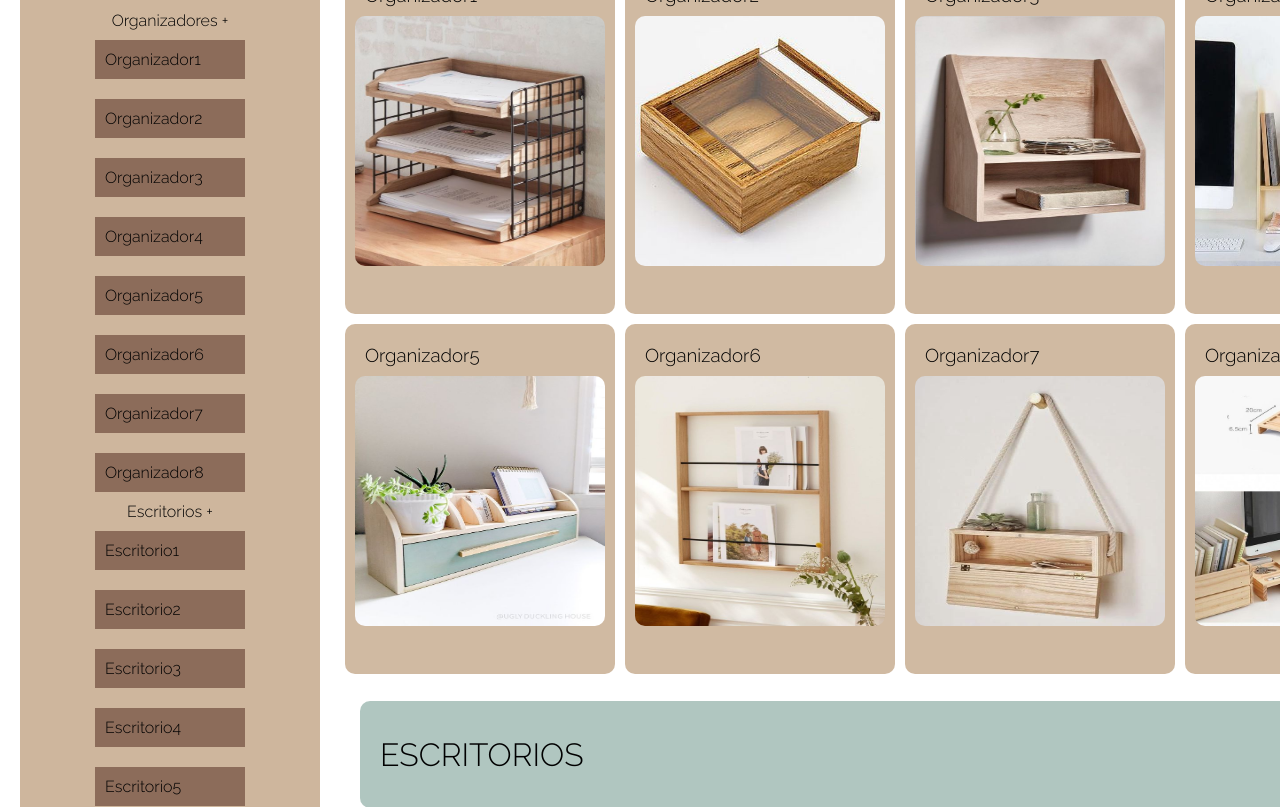
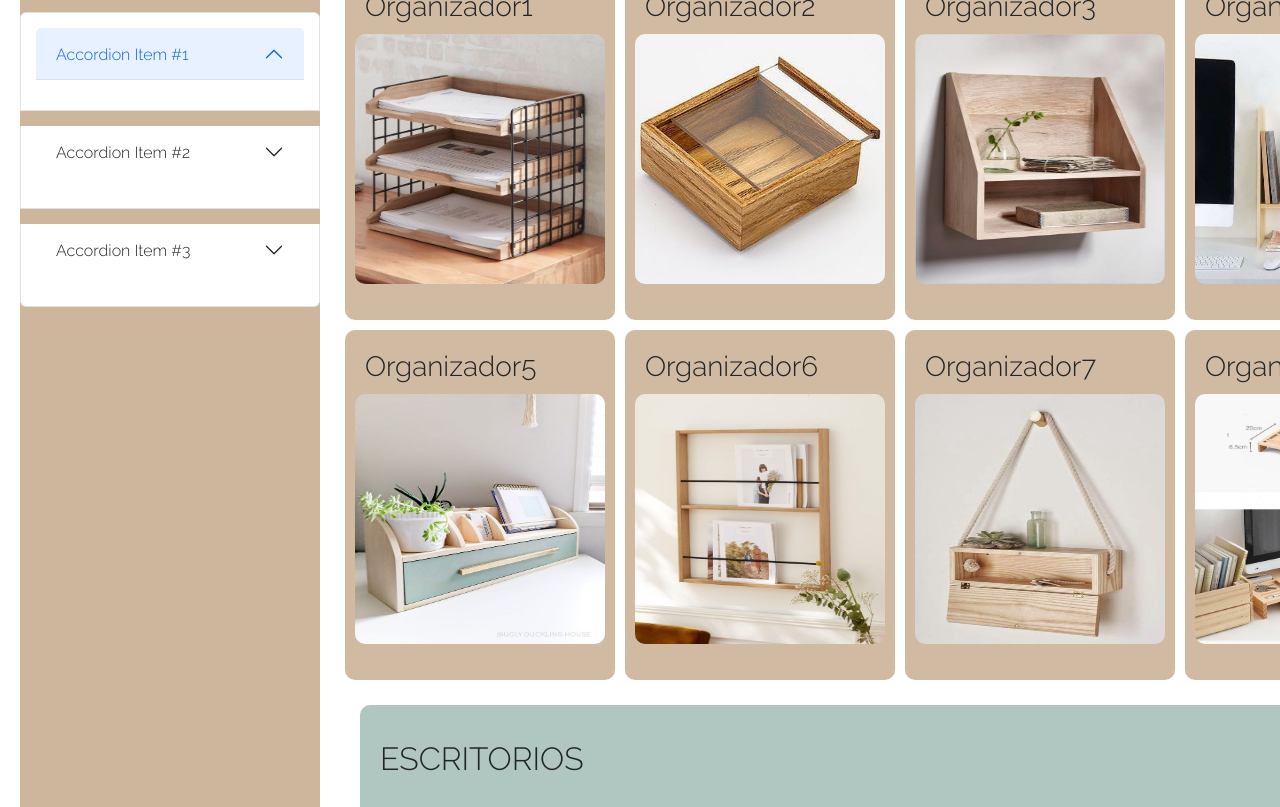
Before and after one commit to BeFlama/hazelnut-page, a plain HTML site: page pages/Productos.html in a window 1280 px wide. Shown: the part 271-1078 px from the top of the page. Drawn offline with nearby package versions, Linux system fonts and the light colour scheme.

Commit message:
agrego boostraps a pagprods menu

```diff
--- a/pages/Productos.html
+++ b/pages/Productos.html
@@ -7,7 +7,9 @@
     <link rel="preconnect" href="https://fonts.googleapis.com">
     <link rel="preconnect" href="https://fonts.gstatic.com" crossorigin>
     <link href="https://fonts.googleapis.com/css2?family=Comfortaa:wght@300&family=Raleway:wght@100;300&display=swap" rel="stylesheet">
+    <meta name="viewport" content="width=device-width, initial-scale=1">
     <title>Hazelnut - Home</title>
+    <link href="https://cdn.jsdelivr.net/npm/bootstrap@5.2.2/dist/css/bootstrap.min.css" rel="stylesheet" integrity="sha384-Zenh87qX5JnK2Jl0vWa8Ck2rdkQ2Bzep5IDxbcnCeuOxjzrPF/et3URy9Bv1WTRi" crossorigin="anonymous">
     <link rel="shortcut icon" href="../assets/img/icons/favicon-32x32.png">
     <link rel="stylesheet" href="../css/styles.css">
 </head>
@@ -29,28 +31,46 @@
         </div>
         <div class="li__prods">
             <h2>Hazelnut</h2>
-            <section class="nav__prod">
-                <ul>Organizadores +
-                    <li>Organizador1</li>
-                    <li>Organizador2</li>
-                    <li>Organizador3</li>
-                    <li>Organizador4</li>
-                    <li>Organizador5</li>
-                    <li>Organizador6</li>
-                    <li>Organizador7</li>
-                    <li>Organizador8</li>
-                </ul>
-                <ul>Escritorios +
-                    <li>Escritorio1</li>
-                    <li>Escritorio2</li>
-                    <li>Escritorio3</li>
-                    <li>Escritorio4</li>
-                    <li>Escritorio5</li>
-                    <li>Escritorio6</li>
-                    <li>Escritorio7</li>
-                    <li>Escritorio8</li>
-                </ul>
-            </section>
+            <div class="boostrap_list">
+                <div class="accordion" id="accordionExample">
+                    <div class="accordion-item">
+                    <h2 class="accordion-header" id="headingOne">
+                        <button class="accordion-button" type="button" data-bs-toggle="collapse" data-bs-target="#collapseOne" aria-expanded="true" aria-controls="collapseOne">
+                        Accordion Item #1
+                        </button>
+                    </h2>
+                    <div id="collapseOne" class="accordion-collapse collapse" aria-labelledby="headingOne" data-bs-parent="#accordionExample">
+                        <div class="accordion-body">
+                        <strong>This is the first item's accordion body.</strong> It is shown by default, until the collapse plugin adds the appropriate classes that we use to style each element. These classes control the overall appearance, as well as the showing and hiding via CSS transitions. You can modify any of this with custom CSS or overriding our default variables. It's also worth noting that just about any HTML can go within the <code>.accordion-body</code>, though the transition does limit overflow.
+                        </div>
+                    </div>
+                    </div>
+                    <div class="accordion-item">
+                    <h2 class="accordion-header" id="headingTwo">
+                        <button class="accordion-button collapsed" type="button" data-bs-toggle="collapse" data-bs-target="#collapseTwo" aria-expanded="false" aria-controls="collapseTwo">
+                        Accordion Item #2
+                        </button>
+                    </h2>
+                    <div id="collapseTwo" class="accordion-collapse collapse" aria-labelledby="headingTwo" data-bs-parent="#accordionExample">
+                        <div class="accordion-body">
+                        <strong>This is the second item's accordion body.</strong> It is hidden by default, until the collapse plugin adds the appropriate classes that we use to style each element. These classes control the overall appearance, as well as the showing and hiding via CSS transitions. You can modify any of this with custom CSS or overriding our default variables. It's also worth noting that just about any HTML can go within the <code>.accordion-body</code>, though the transition does limit overflow.
+                        </div>
+                    </div>
+                    </div>
+                    <div class="accordion-item">
+                    <h2 class="accordion-header" id="headingThree">
+                        <button class="accordion-button collapsed" type="button" data-bs-toggle="collapse" data-bs-target="#collapseThree" aria-expanded="false" aria-controls="collapseThree">
+                        Accordion Item #3
+                        </button>
+                    </h2>
+                    <div id="collapseThree" class="accordion-collapse collapse" aria-labelledby="headingThree" data-bs-parent="#accordionExample">
+                        <div class="accordion-body">
+                        <strong>This is the third item's accordion body.</strong> It is hidden by default, until the collapse plugin adds the appropriate classes that we use to style each element. These classes control the overall appearance, as well as the showing and hiding via CSS transitions. You can modify any of this with custom CSS or overriding our default variables. It's also worth noting that just about any HTML can go within the <code>.accordion-body</code>, though the transition does limit overflow.
+                        </div>
+                    </div>
+                    </div>
+                </div>
+            </div>
         </div>
         <div class="h2__org">
             <h2>Organizadores</h2>
@@ -155,5 +175,7 @@
             </div>
         </footer>
     </div>
+    <script src="https://cdn.jsdelivr.net/npm/@popperjs/core@2.11.6/dist/umd/popper.min.js" integrity="sha384-oBqDVmMz9ATKxIep9tiCxS/Z9fNfEXiDAYTujMAeBAsjFuCZSmKbSSUnQlmh/jp3" crossorigin="anonymous"></script>
+<script src="https://cdn.jsdelivr.net/npm/bootstrap@5.2.2/dist/js/bootstrap.min.js" integrity="sha384-IDwe1+LCz02ROU9k972gdyvl+AESN10+x7tBKgc9I5HFtuNz0wWnPclzo6p9vxnk" crossorigin="anonymous"></script>
 </body>
 </html>
```
